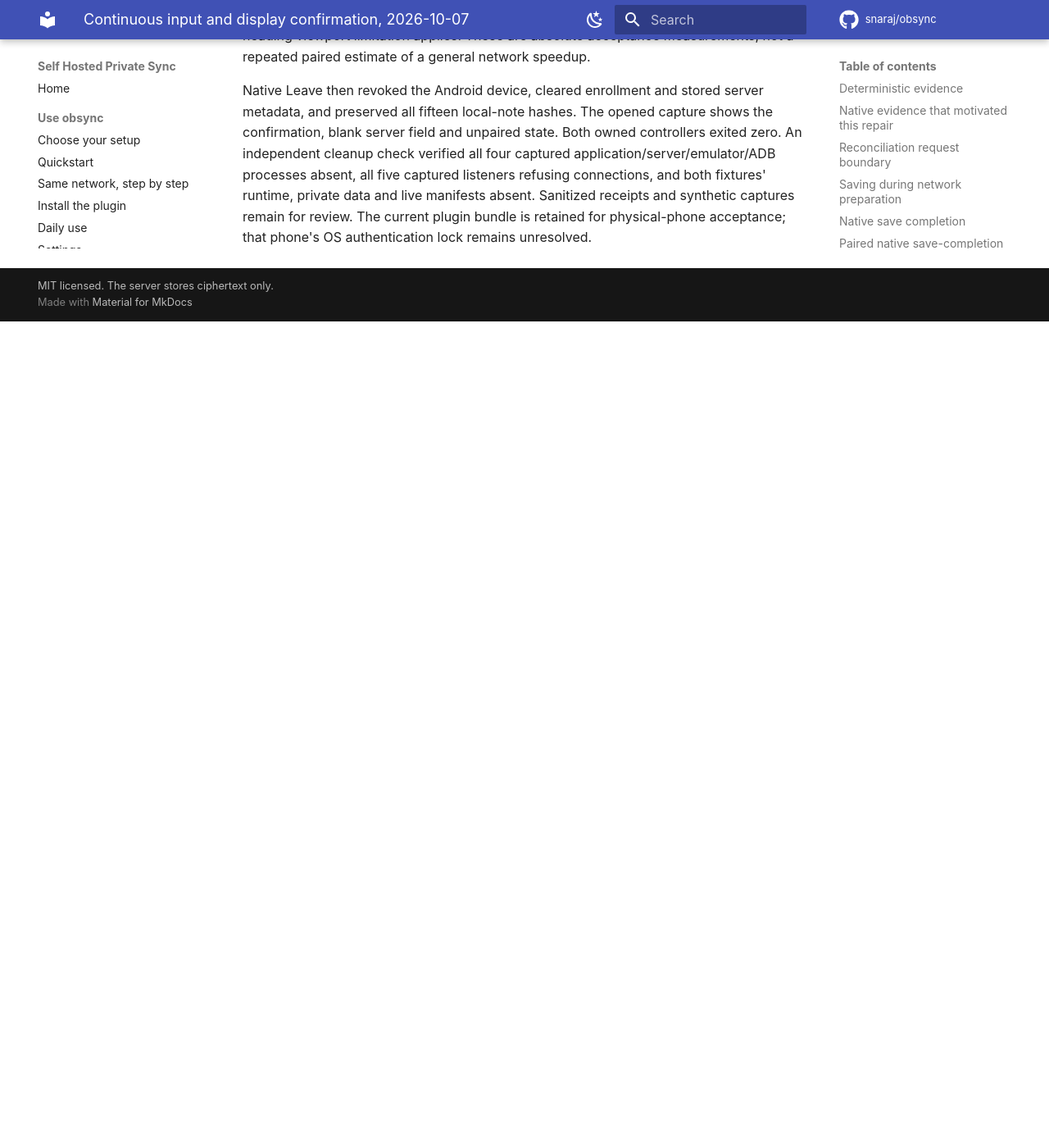
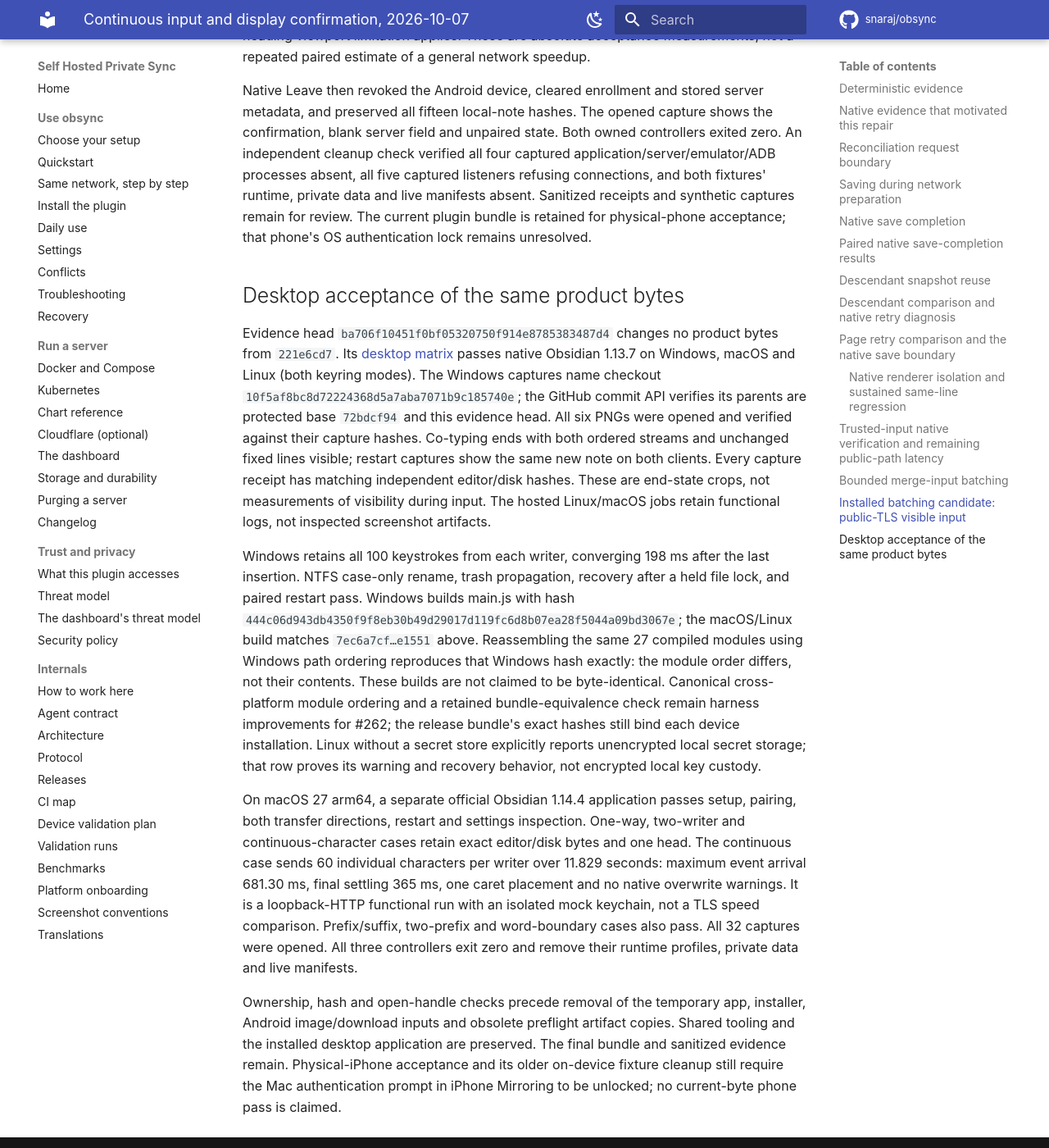
Before and after one commit to snaraj/obsync, an MkDocs documentation site: the page built from docs/validation-runs/2026-10-07-continuous-input-117.md, in a window 1280 px wide and 1400 px high, scrolled down 16961 px. Shown: the whole window at 82% size. Built offline with MkDocs 1.6.1 and Material for MkDocs 9.7.7, drawn with Linux system fonts in a browser that asks for light colours; comment, search, counter and statistics services are not loaded; before the commit the page ends 17353 px from its top, so only the background shows below that.

Commit message:
docs: record current native desktop acceptance and fixture cleanup
Bind hosted Obsidian 1.13.7 Windows/macOS/Linux acceptance to the tested
product and verified merge-checkout parents. Record inspection of all six
Windows captures and matching editor/disk receipts. Explain the distinct
Windows bundle hash with a reproduced module-order comparison.

Record local official Obsidian 1.14.4 setup, pairing, restart, settings,
continuous characters and edit-boundary cases. All 32 captures were opened;
all three controllers ended and owned app/installer inputs were removed.
Keep loopback, secret-custody, screenshot and physical-iPhone limits explicit.

Validation: 52 docs-site/translation tests, both secret scans and whitespace
check pass. Product bytes are unchanged from 221e6cd7; hosted ba706f10 has
44 passing checks plus the expected deployment skip. Current physical-phone
acceptance remains blocked by the Mac authentication prompt.

Accounting: +46/-0 across one validation record.

- GPT-6

```diff
--- a/docs/validation-runs/2026-10-07-continuous-input-117.md
+++ b/docs/validation-runs/2026-10-07-continuous-input-117.md
@@ -701,3 +701,49 @@
 data and live manifests absent. Sanitized receipts and synthetic captures
 remain for review. The current plugin bundle is retained for physical-phone
 acceptance; that phone's OS authentication lock remains unresolved.
+
+## Desktop acceptance of the same product bytes
+
+Evidence head `ba706f10451f0bf05320750f914e8785383487d4` changes no product
+bytes from `221e6cd7`. Its [desktop matrix](https://github.com/snaraj/obsync/actions/runs/37701041950)
+passes native Obsidian 1.13.7 on Windows, macOS and Linux (both keyring modes).
+The Windows captures name checkout `10f5af8bc8d72224368d5a7aba7071b9c185740e`;
+the GitHub commit API verifies its parents are protected base `72bdcf94` and
+this evidence head. All six PNGs were opened and verified against their
+capture hashes. Co-typing ends with both ordered streams and unchanged fixed
+lines visible; restart captures show the same new note on both clients.
+Every capture receipt has matching independent editor/disk hashes. These are
+end-state crops, not measurements of visibility during input. The hosted
+Linux/macOS jobs retain functional logs, not inspected screenshot artifacts.
+
+Windows retains all 100 keystrokes from each writer, converging 198 ms after
+the last insertion. NTFS case-only rename, trash propagation, recovery after
+a held file lock, and paired restart pass. Windows builds main.js with hash
+`444c06d943db4350f9f8eb30b49d29017d119fc6d8b07ea28f5044a09bd3067e`;
+the macOS/Linux build matches `7ec6a7cf…e1551` above. Reassembling the same 27
+compiled modules using Windows path ordering reproduces that Windows hash
+exactly: the module order differs, not their contents. These builds are not
+claimed to be byte-identical. Canonical cross-platform module ordering and a
+retained bundle-equivalence check remain harness improvements for #262;
+the release bundle's exact hashes still bind each device installation.
+Linux without a secret store
+explicitly reports unencrypted local secret storage; that row proves its
+warning and recovery behavior, not encrypted local key custody.
+
+On macOS 27 arm64, a separate official Obsidian 1.14.4 application passes
+setup, pairing, both transfer directions, restart and settings inspection.
+One-way, two-writer and continuous-character cases retain exact editor/disk
+bytes and one head. The continuous case sends 60 individual characters per
+writer over 11.829 seconds: maximum event arrival 681.30 ms, final settling
+365 ms, one caret placement and no native overwrite warnings. It is a
+loopback-HTTP functional run with an isolated mock keychain, not a TLS speed
+comparison. Prefix/suffix, two-prefix and word-boundary cases also pass.
+All 32 captures were opened. All three controllers exit zero and remove their
+runtime profiles, private data and live manifests.
+
+Ownership, hash and open-handle checks precede removal of the temporary app,
+installer, Android image/download inputs and obsolete preflight artifact
+copies. Shared tooling and the installed desktop application are preserved.
+The final bundle and sanitized evidence remain. Physical-iPhone acceptance
+and its older on-device fixture cleanup still require the Mac authentication
+prompt in iPhone Mirroring to be unlocked; no current-byte phone pass is claimed.
```
